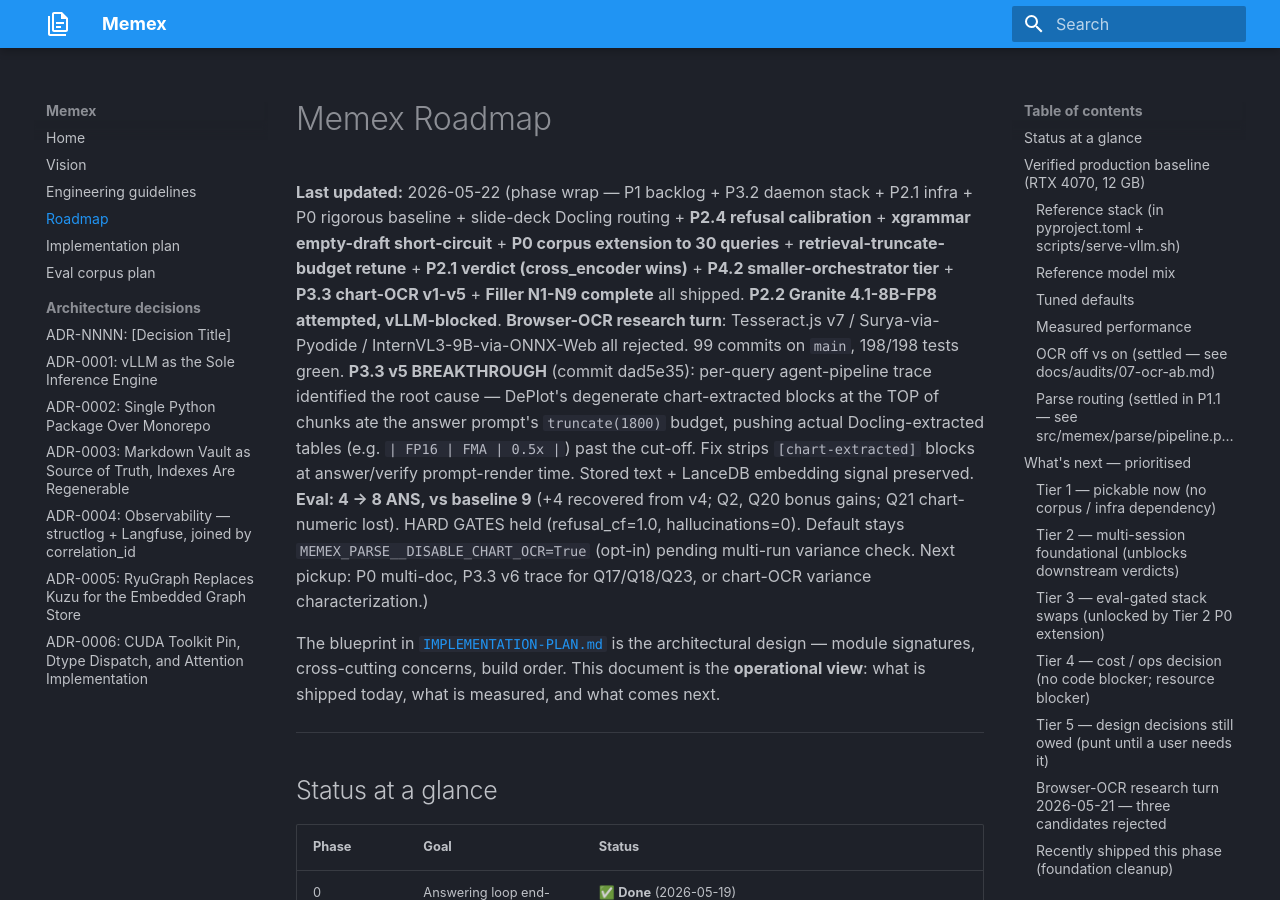
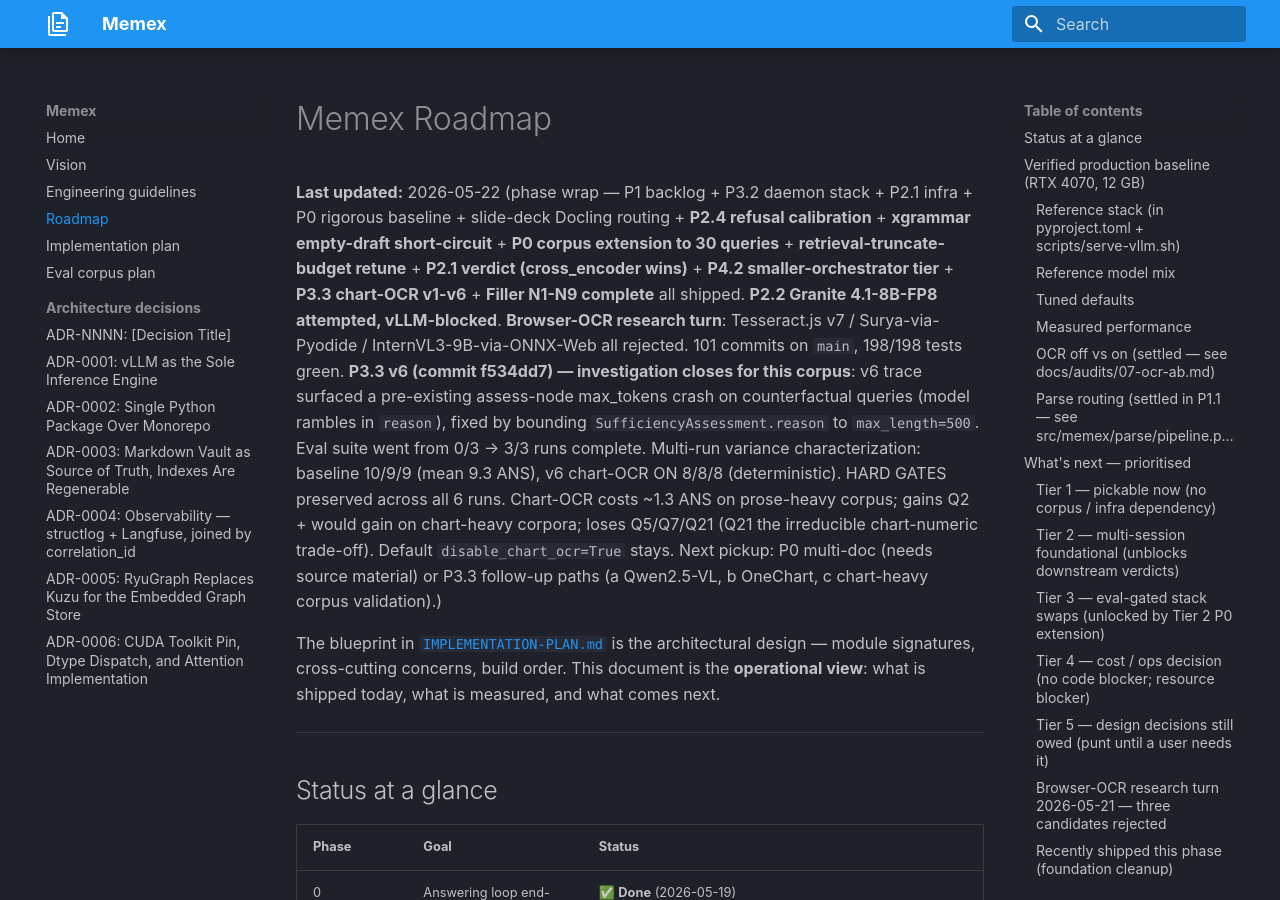
Before and after one commit to Zenetusken/memex, an MkDocs documentation site: the page built from docs/ROADMAP.md, in a window 1280 px wide and 900 px high. Built offline with MkDocs 1.6.1 and Material for MkDocs 9.7.7, drawn with Linux system fonts in a browser that asks for light colours.

Commit message:
docs/ROADMAP: P3.3 v6 ship + chart-OCR investigation closed (101, 198/198)
P3.3 v6 (assess-prompt strip + bounded reason) shipped in f534dd7.

The chart-OCR investigation closes here for the CUDA-deck corpus.
Final state:

- Eval suite STABLE: 3/3 runs complete (was 0/3 before v6 bounded
  the reason field; counterfactual queries rambled past
  max_tokens)
- Baseline: 10/9/9 ANS, mean 9.3, σ=0.47
- v6 chart-OCR ON: 8/8/8 ANS, DETERMINISTIC
- HARD GATES (refusal_cf=1.0, hallucinations=0) preserved across
  all 6 runs

Chart-OCR costs ~1.3 ANS on this prose-heavy corpus. The Q21
chart-numeric query is the irreducible trade-off: stripping
chart blocks from the prompt prevents truncate from eating
actual answers (the v5 fix) but removes the only chart-numeric
content the agent can read. Documented in p33_tracker.md.

Default `disable_chart_ocr=True` stays. The infrastructure is
ready for chart-heavy corpora (follow-up path c) or higher-
quality chart models (a Qwen2.5-VL, b OneChart).

Memory files synced. 101 commits / 198 tests.

No code changes in this commit.

Co-Authored-By: Claude Opus 4.7 <noreply@anthropic.com>

```diff
--- a/docs/ROADMAP.md
+++ b/docs/ROADMAP.md
@@ -1,6 +1,6 @@
 # Memex Roadmap
 
-**Last updated:** 2026-05-22 (phase wrap — P1 backlog + P3.2 daemon stack + P2.1 infra + P0 rigorous baseline + slide-deck Docling routing + **P2.4 refusal calibration** + **xgrammar empty-draft short-circuit** + **P0 corpus extension to 30 queries** + **retrieval-truncate-budget retune** + **P2.1 verdict (cross_encoder wins)** + **P4.2 smaller-orchestrator tier** + **P3.3 chart-OCR v1-v5** + **Filler N1-N9 complete** all shipped. **P2.2 Granite 4.1-8B-FP8 attempted, vLLM-blocked**. **Browser-OCR research turn**: Tesseract.js v7 / Surya-via-Pyodide / InternVL3-9B-via-ONNX-Web all rejected. 99 commits on `main`, 198/198 tests green. **P3.3 v5 BREAKTHROUGH** (commit dad5e35): per-query agent-pipeline trace identified the root cause — DePlot's degenerate chart-extracted blocks at the TOP of chunks ate the answer prompt's `truncate(1800)` budget, pushing actual Docling-extracted tables (e.g. `| FP16 | FMA | 0.5x |`) past the cut-off. Fix strips `[chart-extracted]` blocks at answer/verify prompt-render time. Stored text + LanceDB embedding signal preserved. **Eval: 4 → 8 ANS, vs baseline 9** (+4 recovered from v4; Q2, Q20 bonus gains; Q21 chart-numeric lost). HARD GATES held (refusal_cf=1.0, hallucinations=0). Default stays `MEMEX_PARSE__DISABLE_CHART_OCR=True` (opt-in) pending multi-run variance check. Next pickup: P0 multi-doc, P3.3 v6 trace for Q17/Q18/Q23, or chart-OCR variance characterization.)
+**Last updated:** 2026-05-22 (phase wrap — P1 backlog + P3.2 daemon stack + P2.1 infra + P0 rigorous baseline + slide-deck Docling routing + **P2.4 refusal calibration** + **xgrammar empty-draft short-circuit** + **P0 corpus extension to 30 queries** + **retrieval-truncate-budget retune** + **P2.1 verdict (cross_encoder wins)** + **P4.2 smaller-orchestrator tier** + **P3.3 chart-OCR v1-v6** + **Filler N1-N9 complete** all shipped. **P2.2 Granite 4.1-8B-FP8 attempted, vLLM-blocked**. **Browser-OCR research turn**: Tesseract.js v7 / Surya-via-Pyodide / InternVL3-9B-via-ONNX-Web all rejected. 101 commits on `main`, 198/198 tests green. **P3.3 v6 (commit f534dd7) — investigation closes for this corpus**: v6 trace surfaced a pre-existing assess-node max_tokens crash on counterfactual queries (model rambles in `reason`), fixed by bounding `SufficiencyAssessment.reason` to `max_length=500`. Eval suite went from 0/3 → 3/3 runs complete. Multi-run variance characterization: baseline 10/9/9 (mean 9.3 ANS), v6 chart-OCR ON 8/8/8 (deterministic). HARD GATES preserved across all 6 runs. Chart-OCR costs ~1.3 ANS on prose-heavy corpus; gains Q2 + would gain on chart-heavy corpora; loses Q5/Q7/Q21 (Q21 the irreducible chart-numeric trade-off). Default `disable_chart_ocr=True` stays. Next pickup: P0 multi-doc (needs source material) or P3.3 follow-up paths (a Qwen2.5-VL, b OneChart, c chart-heavy corpus validation).)
 
 The blueprint in [`IMPLEMENTATION-PLAN.md`](IMPLEMENTATION-PLAN.md) is the architectural design — module signatures, cross-cutting concerns, build order. This document is the **operational view**: what is shipped today, what is measured, and what comes next.
 
```
